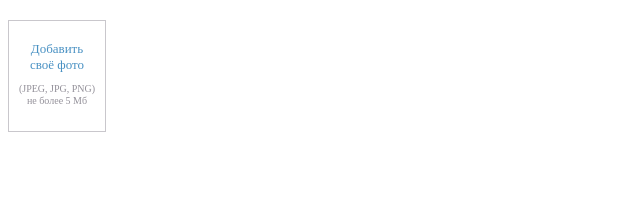
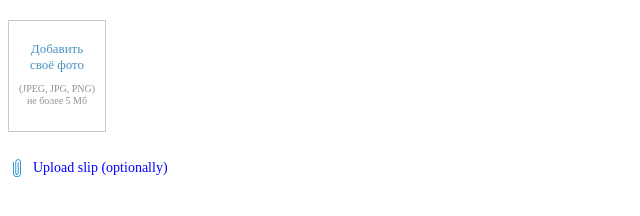
Before and after one commit to faviolla/useful-elements, a website: page src/file/index.html in a window 1280 px wide. Shown: the whole page, without its empty margins (0-640 px from the left). Drawn offline with nearby package versions, Linux system fonts and the light colour scheme.

Commit message:
File input was added.

```diff
--- a/src/file/index.html
+++ b/src/file/index.html
@@ -23,6 +23,17 @@
         </div>
     </div>
 </div>
+<br>
+<br>
+<div class="upload-btn-wrapper">
+  <i class="ic-clip">
+    <svg xmlns="http://www.w3.org/2000/svg" width="18" height="28" viewBox="-5 -5 18 28" id="ic-clip" y="981"><path d="M4 18c2.21 0 4-1.727 4-3.857V2.957c0-1.49-1.255-2.7-2.8-2.7-1.544 0-2.8 1.21-2.8 2.7v11.186c0 .848.72 1.543 1.6 1.543.88 0 1.6-.695 1.6-1.543v-10.8a.383.383 0 00-.198-.34.413.413 0 00-.403 0c-.125.071-.2.2-.199.34v10.8c0 .434-.35.771-.8.771-.45 0-.8-.337-.8-.771V2.957c0-1.075.885-1.929 2-1.929s2 .854 2 1.929v11.186c0 1.716-1.42 3.086-3.2 3.086-1.78 0-3.2-1.37-3.2-3.086v-10.8a.383.383 0 00-.198-.34.413.413 0 00-.404 0c-.124.071-.2.2-.198.34v10.8C0 16.273 1.791 18 4 18z" fill="#0080CC" fill-rule="nonzero"/></svg>
+  </i>
+  <label class="label-file">
+    <input type="file" class="input-file" name="cvs_file" id="uploaded-file">
+    <span id="file-name">Upload slip (optionally)</span>
+  </label>
+</div>
 
 <script src="https://ajax.googleapis.com/ajax/libs/jquery/2.2.0/jquery.min.js"></script>
 <script src="main.js"></script>
--- a/src/file/main.js
+++ b/src/file/main.js
@@ -39,3 +39,9 @@ function removeImg(){
 removeImg();
 
 document.getElementById('files').addEventListener('change', handleFileSelect, false);
+
+
+$(".upload-btn-wrapper input[type=file]").change(function(){
+  var filename = $(this).val().replace(/.*\\/, "");
+  $("#file-name").html(filename);
+});
--- a/src/file/styles.scss
+++ b/src/file/styles.scss
@@ -77,3 +77,27 @@ img {
   padding: 4px;
   font-size: 1.3rem;
 }
+
+
+
+.upload-btn-wrapper {
+  display: flex;
+  align-items: center;
+  i {
+    margin-right: 7px;
+    display: inline-block;
+    vertical-align: middle;
+    width: 18px;
+    height: 28px;
+  }
+}
+.label-file {
+  position: relative;
+  cursor: pointer;
+  color: blue;
+  margin: 0;
+  font-size: 14px;
+}
+.input-file {
+  display: none;
+}
```
Also changed, not shown: src/css/file/styles.css.
